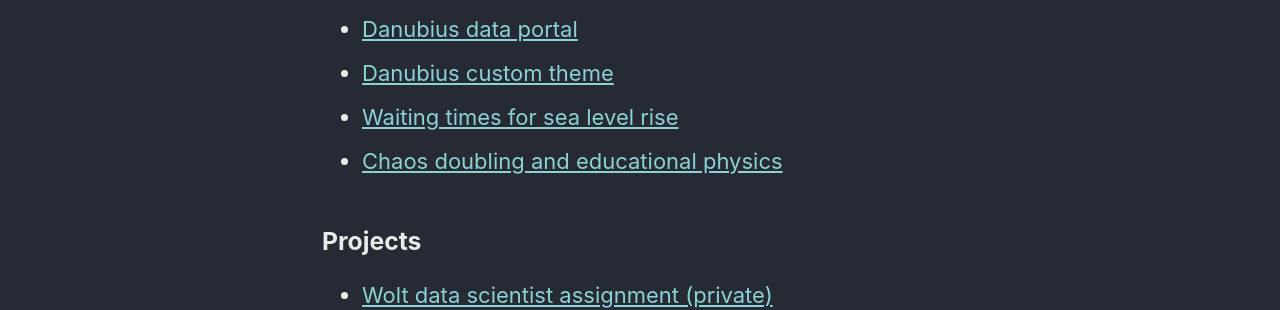
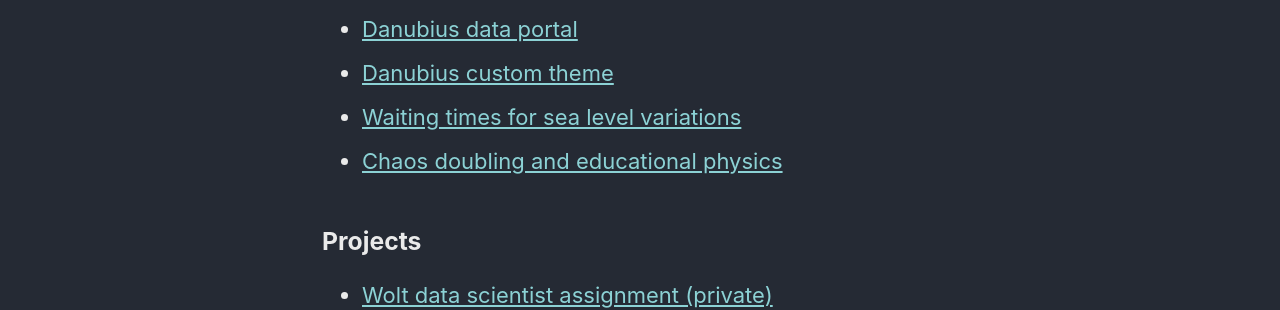
Before and after one commit to gabipana7/gabipana7.github.io, a Jekyll site: the page built from _pages/projects.md, in a window 1280 px wide and 1106 px high. Shown: the part 475-785 px from the top of the window. Built offline with Jekyll 4.4.1, drawn with Linux system fonts in a browser that asks for light colours; cached includes are drawn as plain includes.

Commit message:
fix typo

```diff
--- a/_pages/projects.md
+++ b/_pages/projects.md
@@ -10,7 +10,7 @@
 - [Earthquake networks](https://github.com/gabipana7/earthquake-networks)
 - [Danubius data portal](https://ckan.teorie.ro/)
 - [Danubius custom theme](https://github.com/gabipana7/ckanext-danubius_theme)
-- [Waiting times for sea level rise](https://github.com/gabipana7/waiting-times-sea-level)
+- [Waiting times for sea level variations](https://github.com/gabipana7/waiting-times-sea-level)
 - [Chaos doubling and educational physics](https://github.com/gabipana7/chaos-doubling)
 
 ### Projects
```
